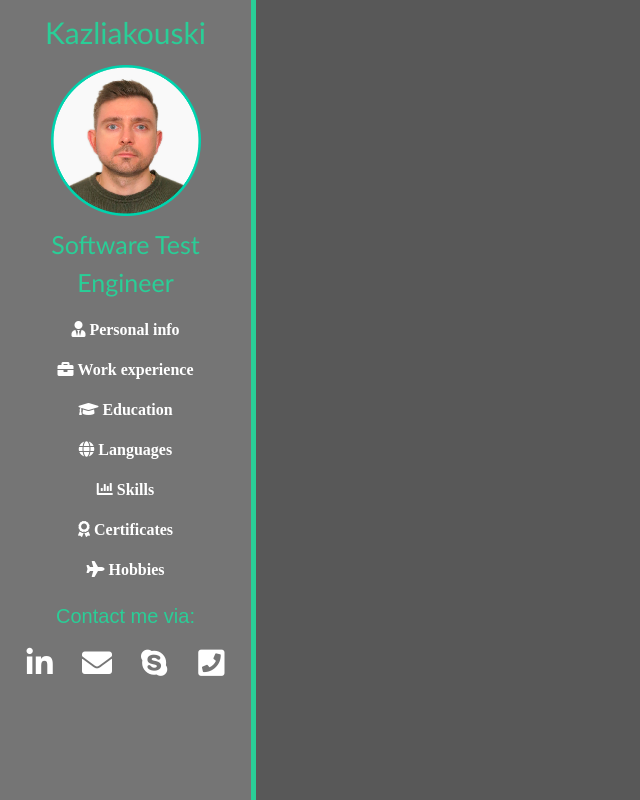
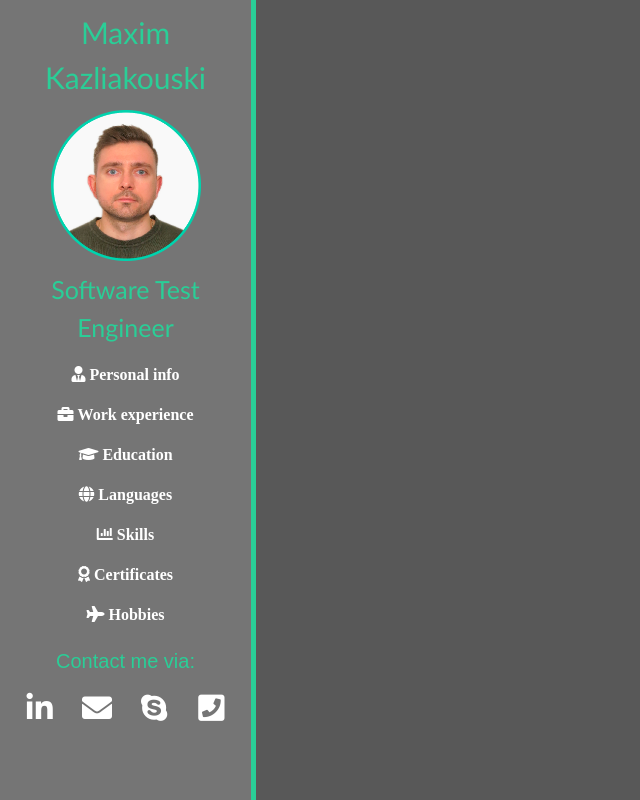
Before and after one commit to Maxim-Kazliakouski/my_cv_project, a Django app: page / in a window 1280 px wide. Shown: the whole page, without its empty margins (0-640 px from the left). Run offline with Django 3.2, Linux system fonts and the light colour scheme; some libraries are stand-ins or nearby versions.

Commit message:
adding name: Maxim

```diff
--- a/CV_app/templates/CV_app/CV_main_page.html
+++ b/CV_app/templates/CV_app/CV_main_page.html
@@ -13,7 +13,7 @@
 <body>
     <div class="left_side_bar">
     <aside>
-        <div class="name">Kazliakouski</div>
+        <div class="name">Maxim Kazliakouski</div>
         <div class="foto">
         <img src="{% static 'CV_app/img/1.png' %}" width="150px">
         </div>
```
